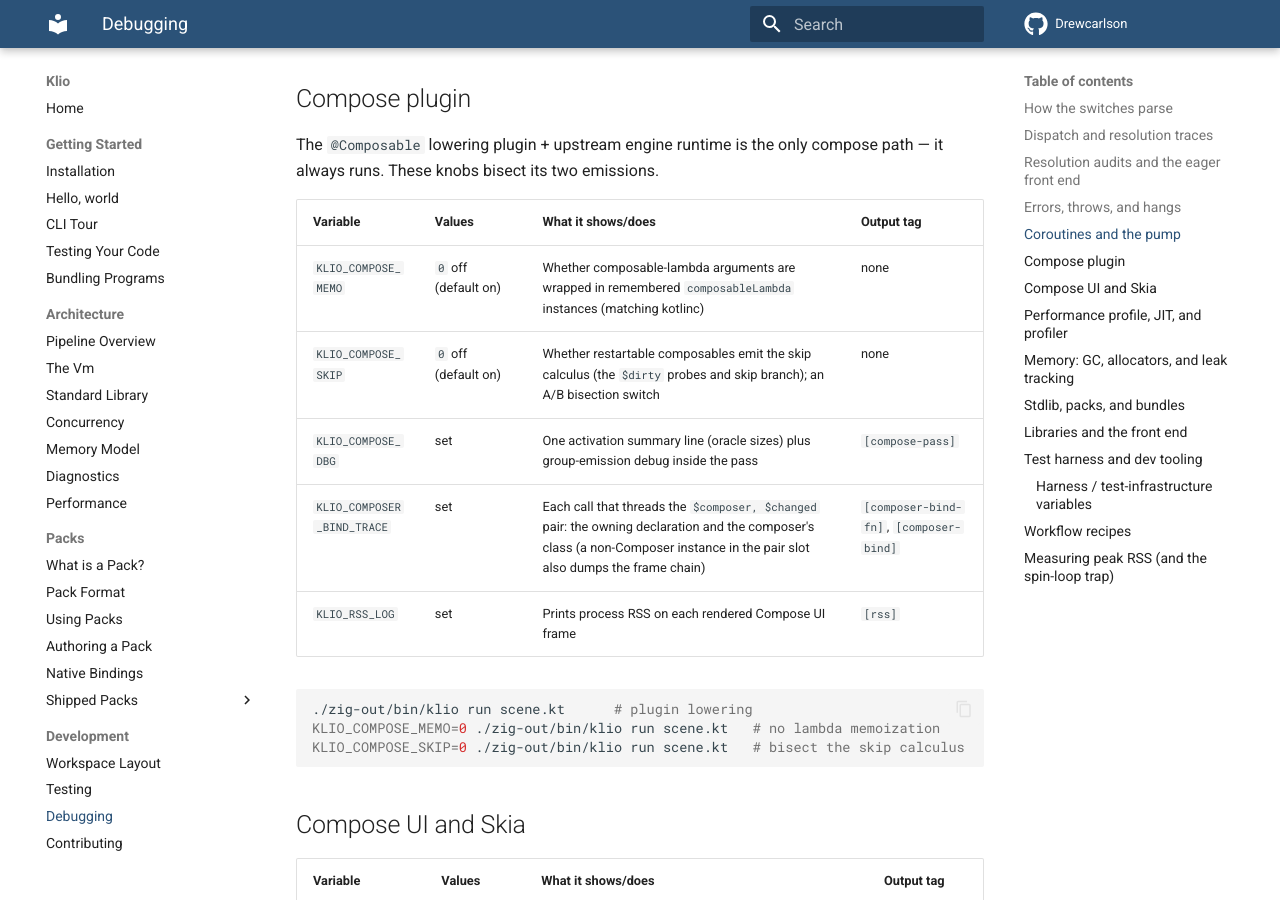
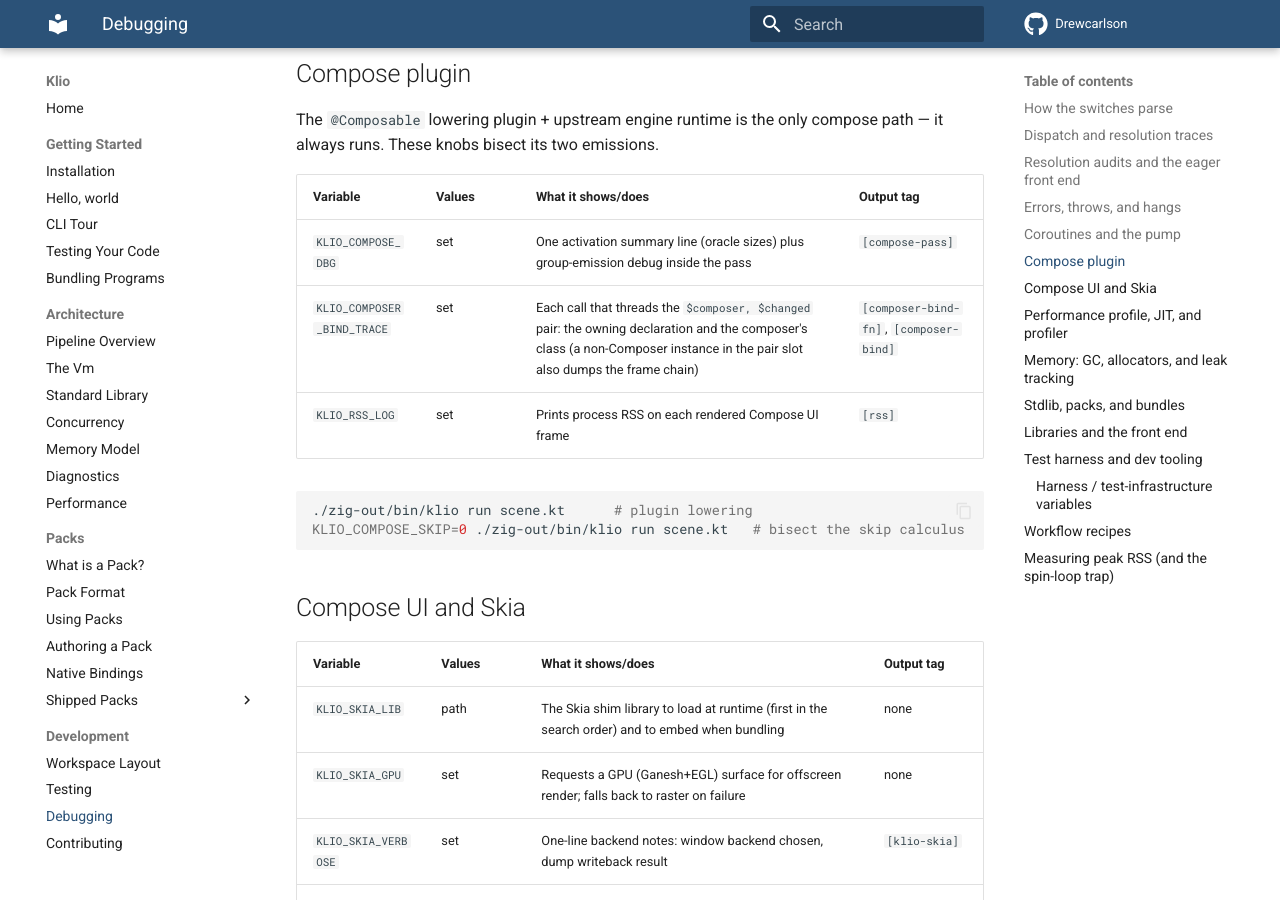
Before and after one commit to DrewCarlson/klio, an MkDocs documentation site: the page built from docs/development/debugging.md, in a window 1280 px wide and 900 px high, scrolled down 18682 px. Built offline with MkDocs 1.6.1 and Material for MkDocs 9.7.7, drawn with Linux system fonts in a browser that asks for light colours; the version menu is left out; some of the changed text lies outside the part shown.

Commit message:
flags: finalize the soaked bisect knobs
KLIO_TY_MEMO, KLIO_BC, KLIO_COUNTED, KLIO_COMPOSE_MEMO,
KLIO_COMPOSE_SKIP, and KLIO_CANON are removed — each guarded a landed
default (typing memoization, the bytecode tier, counted-loop lowering,
the plugin's memo/skip emission, name canonicalization) that has soaked
through many green gate cycles with no bisect use. The defaults are now
unconditional; docs and the CLAUDE table drop the rows.
KLIO_FUSED_MAT/MINPREFIX stay while the walker sits adjacent to the
live method-tier hunt; KLIO_COMPOSE_FAST and the JIT knobs are policy
or active-bisect surfaces and stay by design.

````diff
--- a/docs/development/debugging.md
+++ b/docs/development/debugging.md
@@ -14,7 +14,7 @@
   switches work this way (`KLIO_ERR_TRACE=1`).
 - **Truthy flags**: non-empty and not `"0"` enables; `=0` or empty
   disables. Used where a default-on feature needs an off switch
-  (`KLIO_STDLIB_IMAGE=0`, `KLIO_COMPOSE_MEMO=0`) and by a few gates
+  (`KLIO_STDLIB_IMAGE=0`) and by a few gates
   (`KLIO_OR_AUDIT`, `KLIO_TRACE_PATH`, `KLIO_TRACE_INVARIANTS`).
   The tables below say "`0`/empty off" for these.
 - **Name filters**: the value is a function/type name the trace is
@@ -302,15 +302,12 @@
 
 | Variable | Values | What it shows/does | Output tag |
 |----------|--------|--------------------|------------|
-| `KLIO_COMPOSE_MEMO` | `0` off (default on) | Whether composable-lambda arguments are wrapped in remembered `composableLambda` instances (matching kotlinc) | none |
-| `KLIO_COMPOSE_SKIP` | `0` off (default on) | Whether restartable composables emit the skip calculus (the `$dirty` probes and skip branch); an A/B bisection switch | none |
 | `KLIO_COMPOSE_DBG` | set | One activation summary line (oracle sizes) plus group-emission debug inside the pass | `[compose-pass]` |
 | `KLIO_COMPOSER_BIND_TRACE` | set | Each call that threads the `$composer, $changed` pair: the owning declaration and the composer's class (a non-Composer instance in the pair slot also dumps the frame chain) | `[composer-bind-fn]`, `[composer-bind]` |
 | `KLIO_RSS_LOG` | set | Prints process RSS on each rendered Compose UI frame | `[rss]` |
 
 ```sh
 ./zig-out/bin/klio run scene.kt      # plugin lowering
-KLIO_COMPOSE_MEMO=0 ./zig-out/bin/klio run scene.kt   # no lambda memoization
 KLIO_COMPOSE_SKIP=0 ./zig-out/bin/klio run scene.kt   # bisect the skip calculus
 ```
 
@@ -337,8 +334,6 @@
 |----------|--------|--------------------|------------|
 | `KLIO_OPT` | `fast`/`safe`/`off` (aliases: `full`, `on`, `balanced`, `none`, `interp`) | Selects the performance profile: JIT tiers plus memory backend. `klio run` defaults to `fast`, `klio test` to `safe` | none |
 | `KLIO_JIT` | `1` on, `0` off | Loop-tier JIT override on top of the profile (on by default under `fast`) | none |
-| `KLIO_BC` | `0` off (default on) | The bytecode tier: dense per-block u32 op streams replacing the walker's union dispatch for the hot simple ops; `0` restores the pure tree walker for bisection | none |
-| `KLIO_COUNTED` | `0` off (default on) | Counted-range for-loop strength reduction (`for (i in a until b)` as a register loop); `0` restores the iterator lowering for bisection | none |
 | `KLIO_FLAT` | `0` off (default on) | The flat call driver; `0` falls back to native recursion for every call (bisect) | none |
 | `KLIO_FLAT_VCALL` | `0` off (default on) | The fused virtual flat path; `0` keeps slot-bound and lowering-resolved member calls on the recursive invoker (bisect) | none |
 | `KLIO_MEMBER_SITE` | `0` off (default on) | The `CallMember` instruction-site memo — the by-name replay path; `0` disables for bisection | none |
@@ -520,7 +515,6 @@
 
 ```sh
 ./zig-out/bin/klio run scene.kt                                # plugin (always on)
-KLIO_COMPOSE_MEMO=0 ./zig-out/bin/klio run scene.kt            # no lambda memoization
 KLIO_COMPOSE_SKIP=0 ./zig-out/bin/klio run scene.kt            # no skip calculus
 ```
 
````
Also changed, not shown: AGENTS.md (+0 -1 lines), 6 other files.
